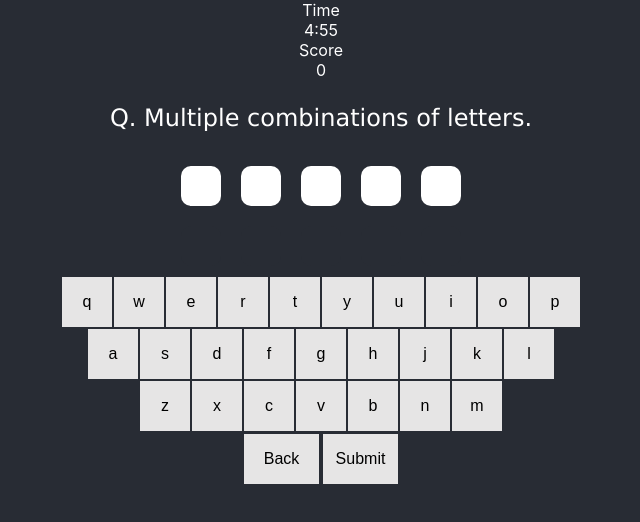
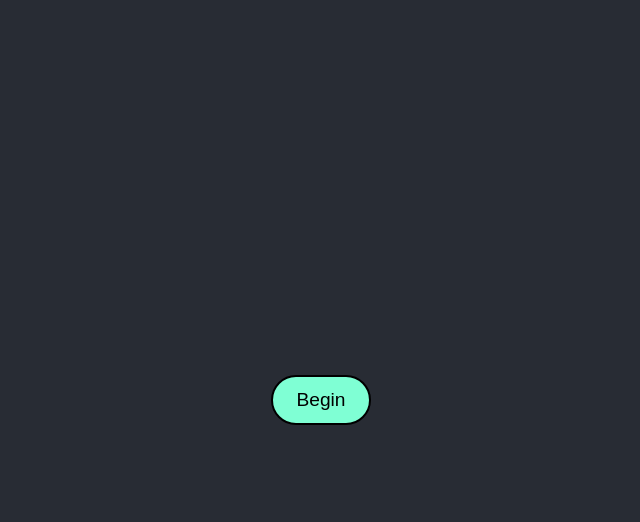
Before and after one commit to Rich5656/wordle-clone-typescript, a React (Create React App) app: page / in a window 1280 px wide. Shown: the top 522 px of the page, without its empty margins (319-959 px from the left). Built offline with nearby package versions, Linux system fonts and the light colour scheme.

Commit message:
Moving score and timer into their own components. Addition of entry point with begin button

```diff
--- a/src/App.css
+++ b/src/App.css
@@ -4,41 +4,40 @@
 
 .App {
   text-align: center;
+  display: flex;
+  justify-content: center;
+  align-items: center;
 }
 
-.App-logo {
-  height: 40vmin;
-  pointer-events: none;
+.begin-button-area {
+  height: 100vh;
+  display: flex;
+  justify-content: center;
+  align-items: center;
 }
 
-@media (prefers-reduced-motion: no-preference) {
-  .App-logo {
-    animation: App-logo-spin infinite 20s linear;
-  }
+.begin-button {
+  height: 50px;
+  width: 100px;
+  border: 2px solid black;
+  border-radius: 50px;
+  color: black;
+  background-color: aquamarine;
+  font-size: larger;
 }
 
-.App-header {
-  background-color: #282c34;
-  min-height: 100vh;
-  display: flex;
-  flex-direction: column;
-  align-items: center;
-  justify-content: center;
-  font-size: calc(10px + 2vmin);
-  color: white;
+.begin-button:hover {
+  background-color: black;
+  color: aquamarine;
+  cursor: pointer;
 }
 
-.App-link {
-  color: #61dafb;
+.countdown-title, .score-title {
+  font-size: x-large;
 }
 
-@keyframes App-logo-spin {
-  from {
-    transform: rotate(0deg);
-  }
-  to {
-    transform: rotate(360deg);
-  }
+.countdown, .score {
+  font-size: x-large;
 }
 
 .playing-board-row {
--- a/src/App.tsx
+++ b/src/App.tsx
@@ -1,28 +1,53 @@
-import React from 'react';
-import logo from './logo.svg';
+import React, { useEffect } from 'react';
 import './App.css';
 import { CrossWordleContainer } from './Containers/CrossWordleContainer';
 import { useCountdown } from './Components/useCountdown';
-import { useState, useEffect } from 'react';
+import { useState } from 'react';
+import { ScoreDisplay } from './Components/ScoreDisplay';
+import { CountdownDisplay } from './Components/CountdownDisplay';
 // import { PlayingBoardContainer } from './Containers/PlayingBoardContainer';
 
 
 function App() {
-  // const [countDown, setCountDown] = useState<number>(5 * 60 * 1000);
+  const [ begin, setBegin ] = useState(false);
   const [ score, setScore ] = useState<number>(0)
-  const [ minutes, seconds ] = useCountdown();
+  const [ minutes, seconds ] = useCountdown(begin);
 
+  const handleBegin = () => {
+    setBegin(true);
+  }
 
   const handleScoreUpdate = (points: number) => {
     setScore(prevState => prevState + points);
   }
 
+  useEffect(() => {
+    if (minutes === 0 && seconds === 0) {
+      setBegin(false);
+    }
+  })
+
   return (
     <div className="App">
-      {/* <PlayingBoardContainer /> */}
-      <CrossWordleContainer score={score} handleScoreUpdate={handleScoreUpdate}
-        minutes={minutes} seconds={seconds}
-      />
+      {(begin === false)
+        ?
+        <div className='begin-button-area'>
+          <button className='begin-button' onClick={handleBegin}>Begin</button>
+        </div>
+        :
+        <main>
+        {/* <PlayingBoardContainer /> */}
+          <div className="game-information">
+            <CountdownDisplay minutes={minutes} seconds={seconds}/>
+            <ScoreDisplay score={score} />
+          </div>
+
+          <CrossWordleContainer handleScoreUpdate={handleScoreUpdate}
+            minutes={minutes} seconds={seconds}
+          />
+        </main>
+
+      }
     </div>
   );
 }
--- /dev/null
+++ b/src/Components/CountdownDisplay.tsx
@@ -0,0 +1,16 @@
+import React from 'react'
+
+interface CountdownDisplayProps {
+    minutes: number;
+    seconds: number;
+}
+
+
+export const CountdownDisplay = ({minutes, seconds}: CountdownDisplayProps) => {
+  return (
+    <>
+        <div className='countdown-title'>Time</div>
+        <div className='countdown'>{`${minutes}:${seconds < 10 ? '0' + seconds : seconds}`}</div>
+    </>
+  )
+}
--- /dev/null
+++ b/src/Components/ScoreDisplay.tsx
@@ -0,0 +1,14 @@
+import React from 'react'
+
+interface ScoreDisplayProps {
+    score: number;
+}
+
+export const ScoreDisplay = ({score}: ScoreDisplayProps) => {
+  return (
+    <>
+        <div className='score-title'>Score</div>
+        <div className='score'>{score}</div>
+    </>
+  )
+}
--- a/src/Components/useCountdown.tsx
+++ b/src/Components/useCountdown.tsx
@@ -1,18 +1,21 @@
 import React, {useState, useEffect} from 'react'
 
-const useCountdown = () => {
-  const [countDown, setCountDown] = useState<number>(0);
+
+
+const useCountdown = (begin: boolean) => {
+  const [countDown, setCountDown] = useState<number>(5 * 60 * 1000);
 //   const [runTimer, setRunTimer] = useState<boolean>(true);
 
     useEffect(() => {
-        setCountDown(5 * 60 * 1000);
-        const interval = setInterval(() => {
-                console.log(countDown)
-                setCountDown(prev => prev - 1000);
-            }, 1000);
+        if (begin === true) {
+            const interval = setInterval(() => {
+                    console.log(countDown)
+                    setCountDown(prev => prev - 1000);
+                }, 1000);
 
-        return () => clearInterval(interval);
-    }, []);
+            return () => clearInterval(interval);
+        }
+    }, [begin]);
 
     return getReturnValues(countDown);
 };
--- a/src/Containers/CrossWordleContainer.tsx
+++ b/src/Containers/CrossWordleContainer.tsx
@@ -7,13 +7,12 @@ import { apiSimulation } from '../dist/ApiSimulationData';
 const choices = apiSimulation();
 
 interface CrossWordleContainerProps {
-    score: number;
     handleScoreUpdate: (points: number) => void;
     minutes: number;
     seconds: number;
 }
 
-export const CrossWordleContainer = ({ score, handleScoreUpdate, minutes, seconds }: CrossWordleContainerProps) => {
+export const CrossWordleContainer = ({ handleScoreUpdate, minutes, seconds }: CrossWordleContainerProps) => {
   // this will need to be done with an api call and needs to make a new call every time a correct submission is made
   const initialQuestionAnswer = useMemo(() => {
     const randomIndex: number = Math.floor(Math.random() * choices.length);
@@ -24,7 +23,7 @@ export const CrossWordleContainer = ({ score, handleScoreUpdate, minutes, second
   const [ currentQuestion, setCurrentQuestion ] = useState<string>(initialQuestionAnswer.question);
 
 
-  const [ currentGuess , setCurrentGuess ] = useState<string[]>([...currentAnswer.map(() => '')]);
+  const [ currentGuess, setCurrentGuess ] = useState<string[]>([...currentAnswer.map(() => '')]);
   const [ previousGuess, setPreviousGuess ] = useState<string[]>([...currentAnswer.map(() => '')]);
   const [ submitted, setSubmitted ] = useState<boolean>(false);
   const [ usedLetters, setUsedLetters ] = useState<Set<string>>(new Set());
@@ -33,9 +32,9 @@ export const CrossWordleContainer = ({ score, handleScoreUpdate, minutes, second
   const [ shake, setShake ] = useState<number>(0);
   const [ submissionType, setSubmissionType ] = useState<string>('initial')
 
-  const resetShake = (): void => {
-    setShake(0);
-  }
+//   const resetShake = (): void => {
+//     setShake(0);
+//   }
 
   useEffect(() => {
     setSubmissionType('initial')
@@ -160,13 +159,8 @@ export const CrossWordleContainer = ({ score, handleScoreUpdate, minutes, second
 
 
   return (
-    <main>
-        <div className='game-information'>
-            <div>Time</div>
-            <div>{`${minutes}:${seconds < 10 ? '0' + seconds : seconds}`}</div>
-            <div>Score</div>
-            <div>{score}</div>
-        </div>
+    <>
+
         <QuestionDisplayRow question={currentQuestion}/>
         <BoardRow answer={currentAnswer} guess={currentGuess}
         submitted={submitted} resetSubmitted={resetSubmitted}
@@ -183,6 +177,6 @@ export const CrossWordleContainer = ({ score, handleScoreUpdate, minutes, second
         handleCheck={handleCheck} handleBack={handleBack}
         relativeMatch={relativeMatch} absoluteMatch={absoluteMatch}
         />
-    </main>
+    </>
   )
 }
```
